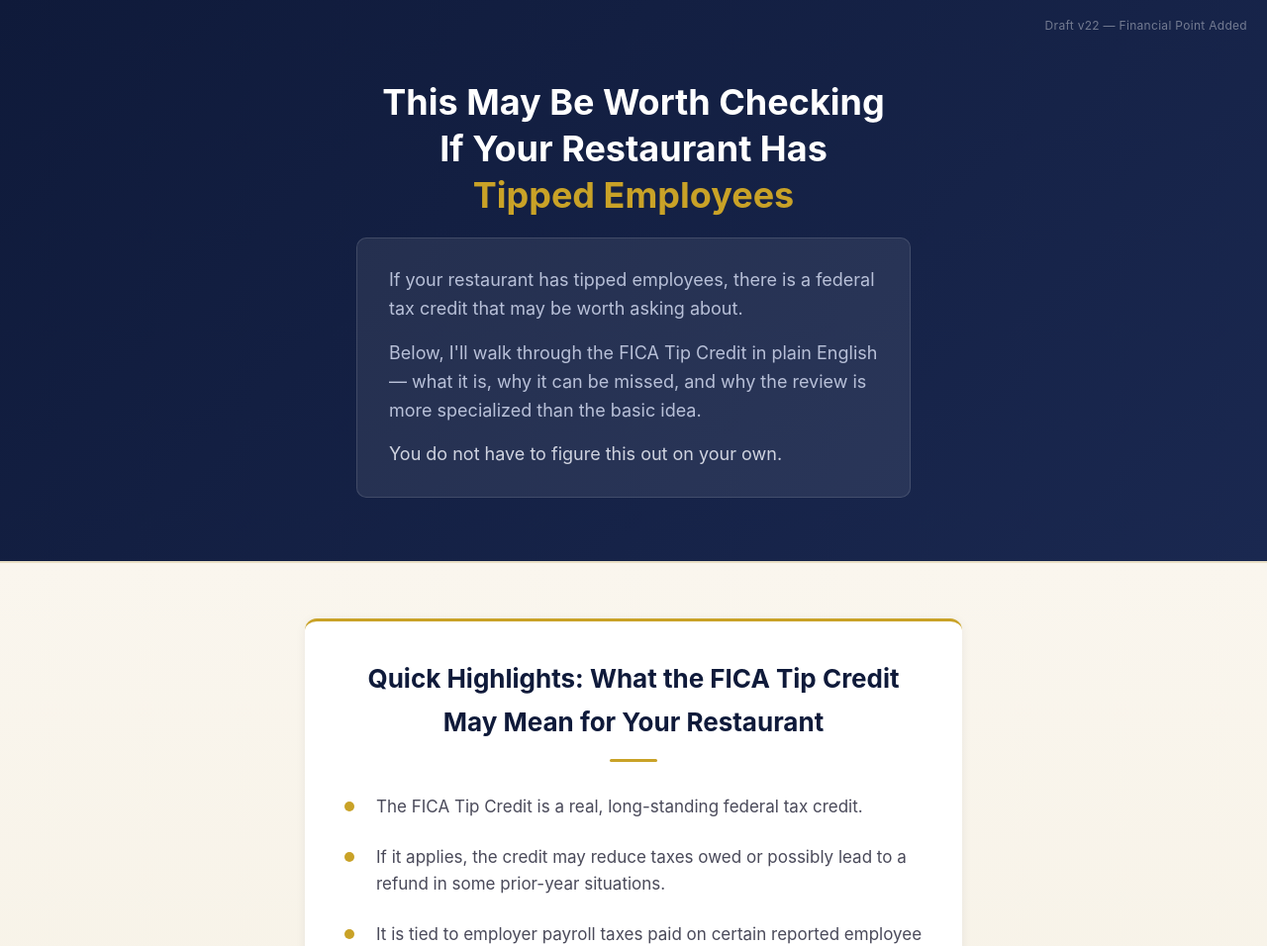
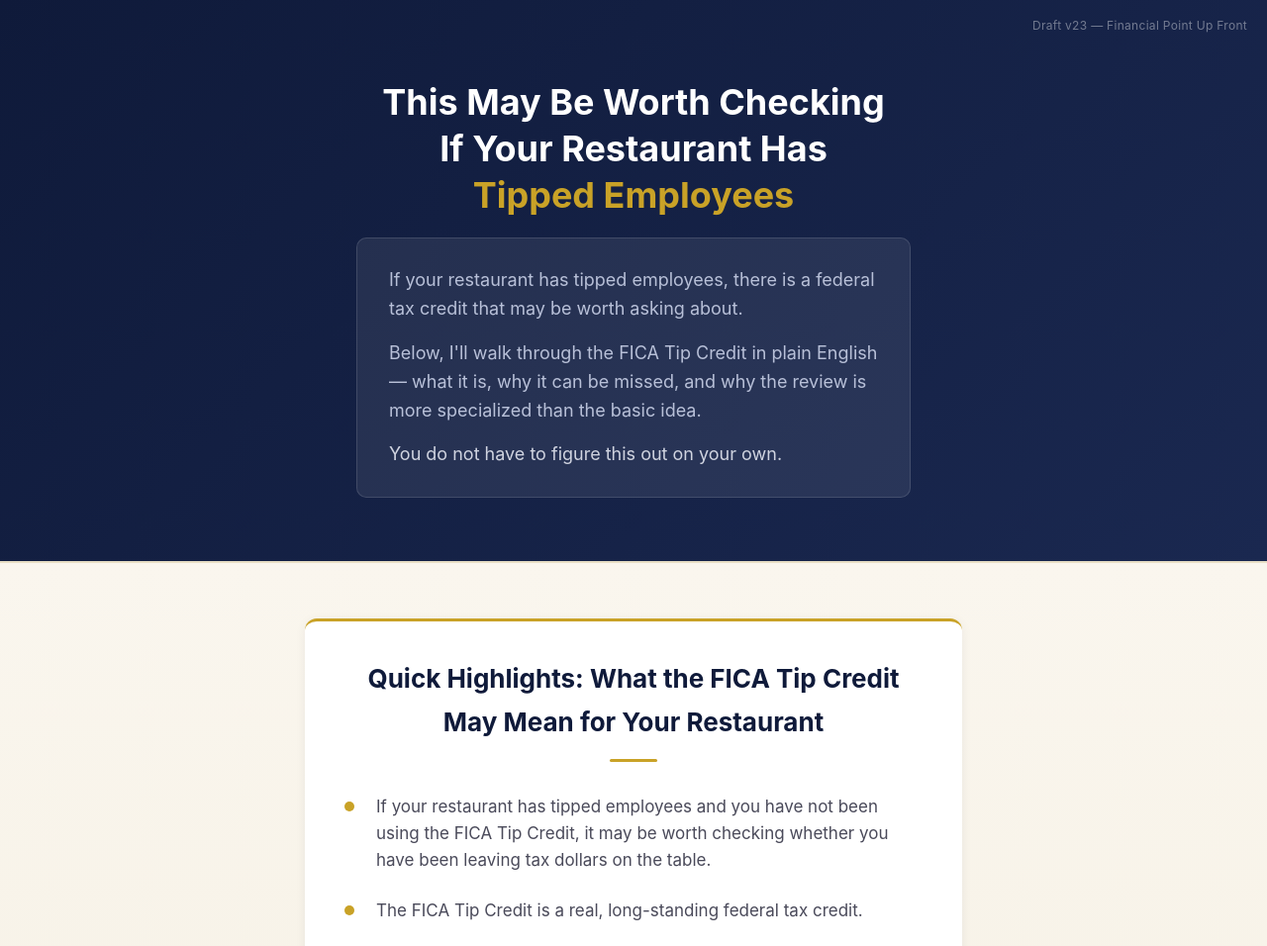
Before and after one commit to samh-star/fintitan-bridge, a website: page index.html in a window 1280 px wide. Shown: the top 956 px of the page at 99% size. Drawn offline with Linux system fonts and the light colour scheme.

Commit message:
Move financial point to top

```diff
--- a/index.html
+++ b/index.html
@@ -481,7 +481,7 @@
 
     <!-- Hero -->
     <section class="hero">
-        <div style="position: absolute; top: 16px; right: 20px; font-size: 12px; color: rgba(255,255,255,0.4); letter-spacing: 0.3px;">Draft v22 — Financial Point Added</div>
+        <div style="position: absolute; top: 16px; right: 20px; font-size: 12px; color: rgba(255,255,255,0.4); letter-spacing: 0.3px;">Draft v23 — Financial Point Up Front</div>
         <div class="container">
             <h1>This May Be Worth Checking<br>If Your Restaurant Has<br><span>Tipped Employees</span></h1>
             <div style="max-width: 560px; margin: 0 auto; text-align: left; background: rgba(255,255,255,0.08); padding: 28px 32px; border-radius: 10px; border: 1px solid rgba(255,255,255,0.12);">
@@ -498,8 +498,8 @@
             <div class="section-card">
                 <h2>Quick Highlights: What the FICA Tip Credit May Mean for Your Restaurant</h2>
                 <ul class="simple-list">
+                    <li>If your restaurant has tipped employees and you have not been using the FICA Tip Credit, it may be worth checking whether you have been leaving tax dollars on the table.</li>
                     <li>The FICA Tip Credit is a real, long-standing federal tax credit.</li>
-                    <li>If it applies, the credit may reduce taxes owed or possibly lead to a refund in some prior-year situations.</li>
                     <li>It is tied to employer payroll taxes paid on certain reported employee tips.</li>
                     <li>Your restaurant may never have had this reviewed separately.</li>
                     <li>That does not mean your accountant did anything wrong.</li>
@@ -511,7 +511,17 @@
         </div>
     </section>
 
-    <!-- Section 2: What the FICA Tip Credit Is -->
+    <!-- Section 2: Why This May Matter in Dollars -->
+    <section class="section section-navy">
+        <div class="container">
+            <h2>Why This May Matter in Dollars</h2>
+            <p>This is the part that can make the FICA Tip Credit worth paying attention to.</p>
+            <p>This is not just an accounting label or a tax form. If the credit applies to your restaurant, it may reduce taxes owed. In some prior-year situations, it may also point to a possible refund.</p>
+            <p>That does not mean your restaurant qualifies, and it does not mean there is a guaranteed amount waiting. The point is simpler than that: if your restaurant paid employer payroll taxes on certain reported tips, this may be worth checking instead of guessing.</p>
+        </div>
+    </section>
+
+    <!-- Section 3: What the FICA Tip Credit Is -->
     <section class="section section-white">
         <div class="container">
             <h2>What the FICA Tip Credit Is</h2>
@@ -519,16 +529,6 @@
             <p>In plain English, it relates to employer Social Security and Medicare taxes paid on certain reported employee tips.</p>
             <p>That matters because tips are paid to your employees, not kept by the restaurant, but the restaurant may still pay employer payroll taxes connected to those reported tips.</p>
             <p>This is a tax credit, not just a deduction. Whether it applies depends on your restaurant's actual situation.</p>
-        </div>
-    </section>
-
-    <!-- Section 3: Why This May Matter in Dollars -->
-    <section class="section section-navy">
-        <div class="container">
-            <h2>Why This May Matter in Dollars</h2>
-            <p>This is the part that can make the FICA Tip Credit worth paying attention to.</p>
-            <p>This is not just an accounting label or a tax form. If the credit applies to your restaurant, it may reduce taxes owed. In some prior-year situations, it may also point to a possible refund.</p>
-            <p>That does not mean your restaurant qualifies, and it does not mean there is a guaranteed amount waiting. The point is simpler than that: if your restaurant paid employer payroll taxes on certain reported tips, this may be worth checking instead of guessing.</p>
         </div>
     </section>
 
```
